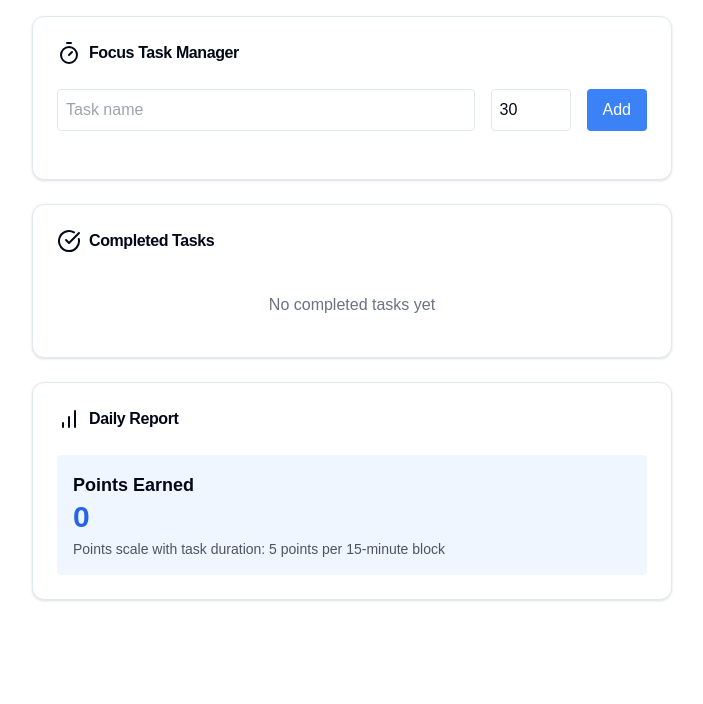
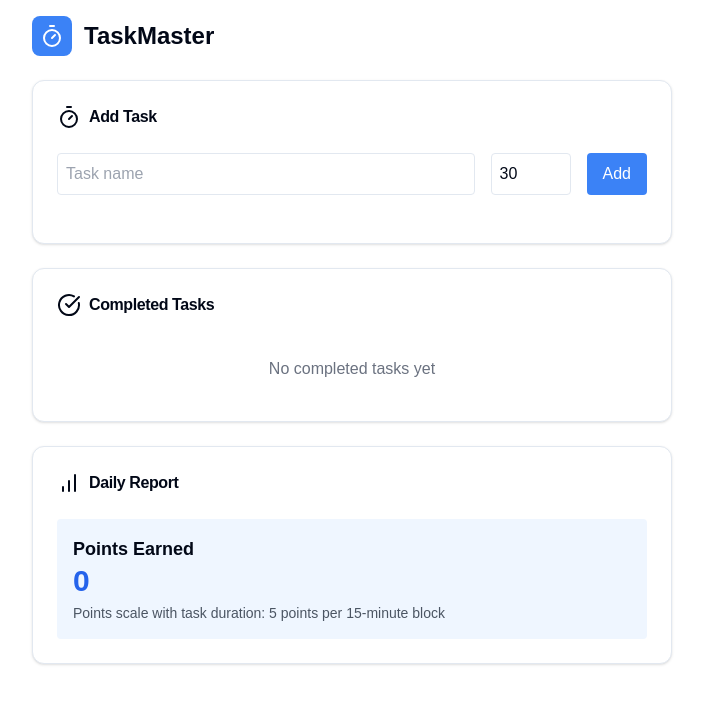
Before and after one commit to skamath17/focus-task-manager, a Next.js app: page /tasks in a window 1280 px wide. Shown: the top 704 px of the page, without its empty margins (288-991 px from the left). Built offline with nearby package versions, Linux system fonts and the light colour scheme.

Commit message:
Added TaskMaster branding and navigation

```diff
--- a/src/app/tasks/page.js
+++ b/src/app/tasks/page.js
@@ -2,6 +2,7 @@
 import React, { useState, useEffect} from 'react';
 import { Timer, CheckCircle, BarChart, XCircle } from 'lucide-react';
 import { Card, CardHeader, CardTitle, CardContent } from '@/components/ui/card';
+import Link from 'next/link';
 
 export default function HomePage() {
   const [tasks, setTasks] = useState([]);
@@ -296,12 +297,18 @@ export default function HomePage() {
   return (
 
     <div className="max-w-2xl mx-auto p-4 space-y-6">
+      <Link href="/" className="flex items-center gap-3 mb-6 hover:opacity-80 transition-opacity">
+        <div className="flex items-center justify-center w-10 h-10 rounded-lg bg-blue-500 text-white">
+          <Timer className="w-6 h-6" />
+        </div>
+        <h1 className="text-2xl font-bold">TaskMaster</h1>
+      </Link>
       {/* Task Manager Card */}
       <Card>
         <CardHeader>
           <CardTitle className="flex items-center gap-2">
             <Timer className="w-6 h-6" />
-            Focus Task Manager
+            Add Task
           </CardTitle>
         </CardHeader>
         <CardContent>
@@ -344,7 +351,7 @@ export default function HomePage() {
             </div>
           )}
 
-<div className="space-y-4">
+          <div className="space-y-4">
             {tasks.filter(task => task.status !== 'completed').map(task => (
               <div
                 key={task.id}
```
